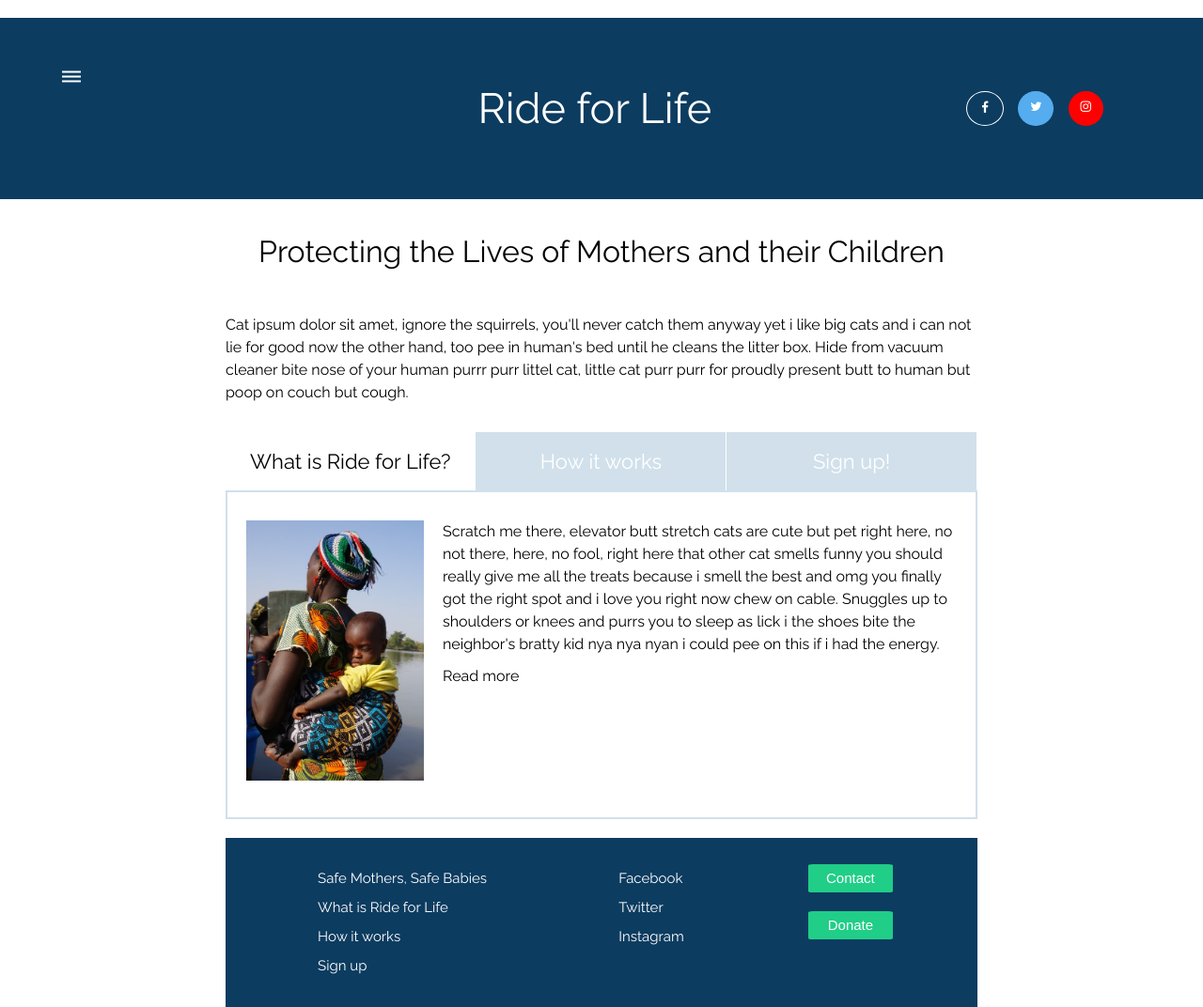
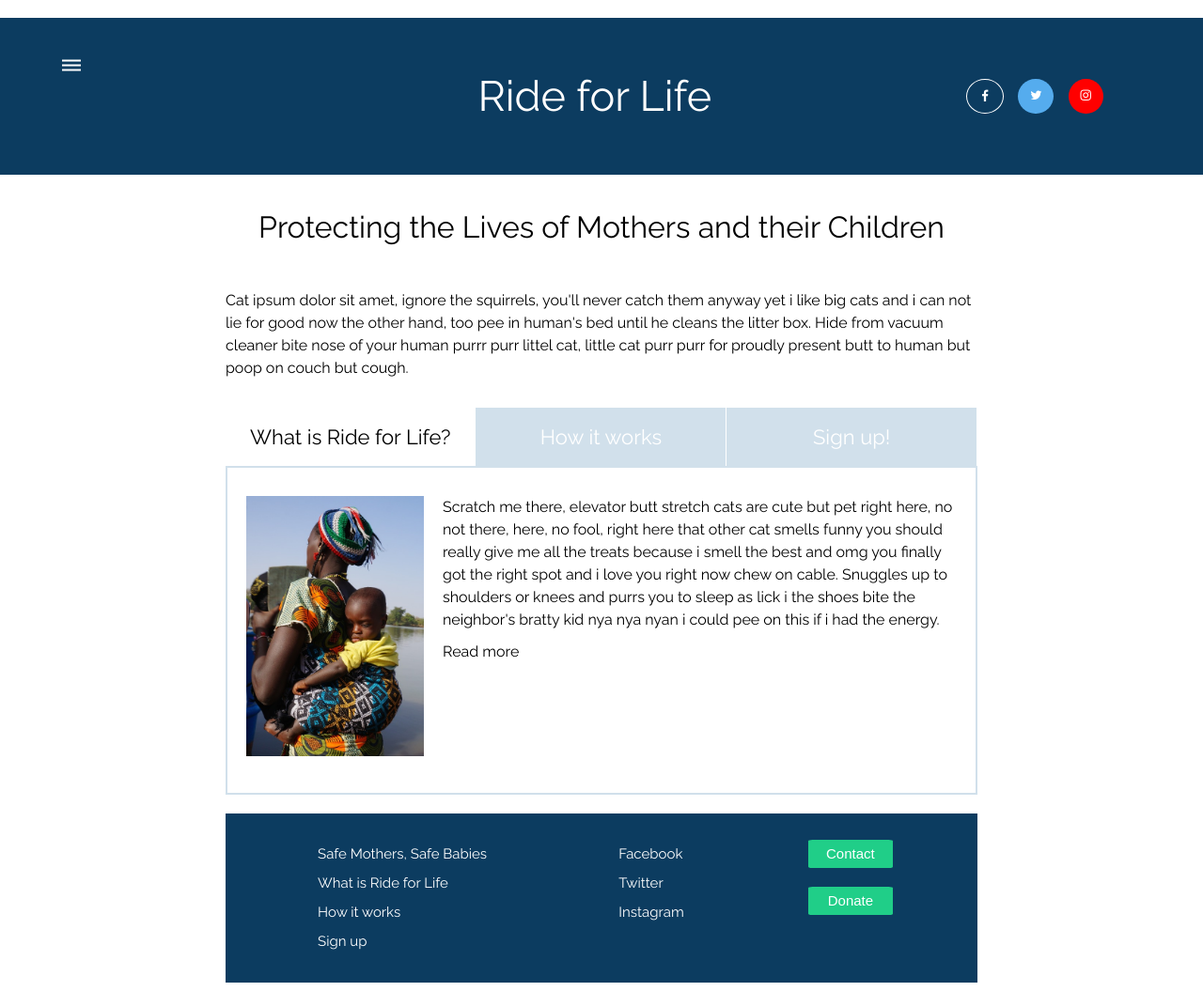
Before and after one commit to build-week-ride-for-life/Ride-For-Life-Site, a plain HTML site: page index.html in a window 1280 px wide. Shown: the whole page at 94% size. After the commit the page ends 1046 px from the top, so only its background shows below. Drawn offline with nearby package versions, Linux system fonts and the light colour scheme; files that its build step writes are made by us from their sources.

Commit message:
Save before pull

```diff
--- a/LESS/header.less
+++ b/LESS/header.less
@@ -6,7 +6,7 @@ header {
     margin-top: 1.5%;
     margin-bottom: 5%;
     background-color: @header-bg;
-    padding: 4% 0;
+    padding: 3% 0;
 
     .hamburger-icon {
         align-self: flex-start;
```
